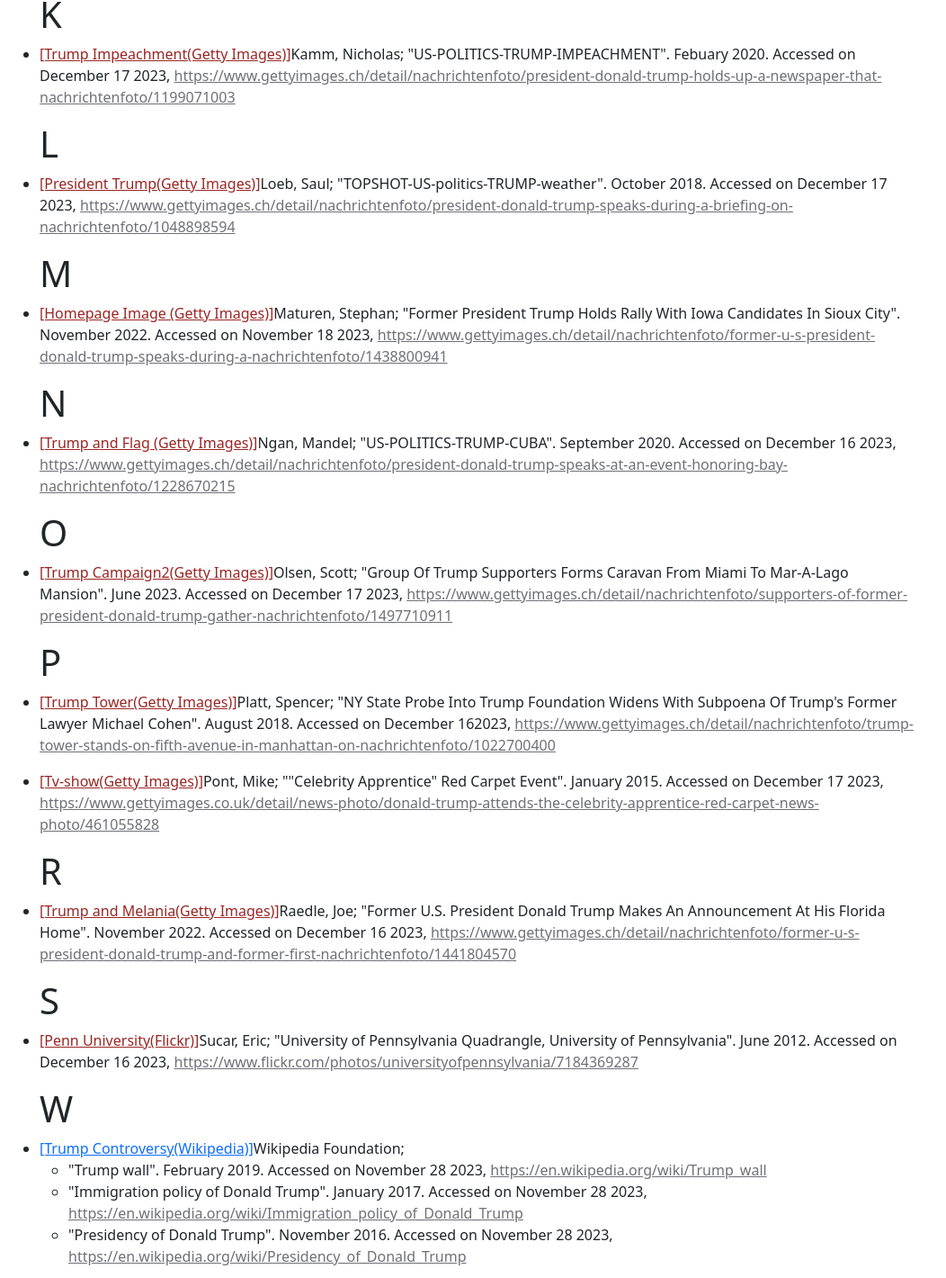
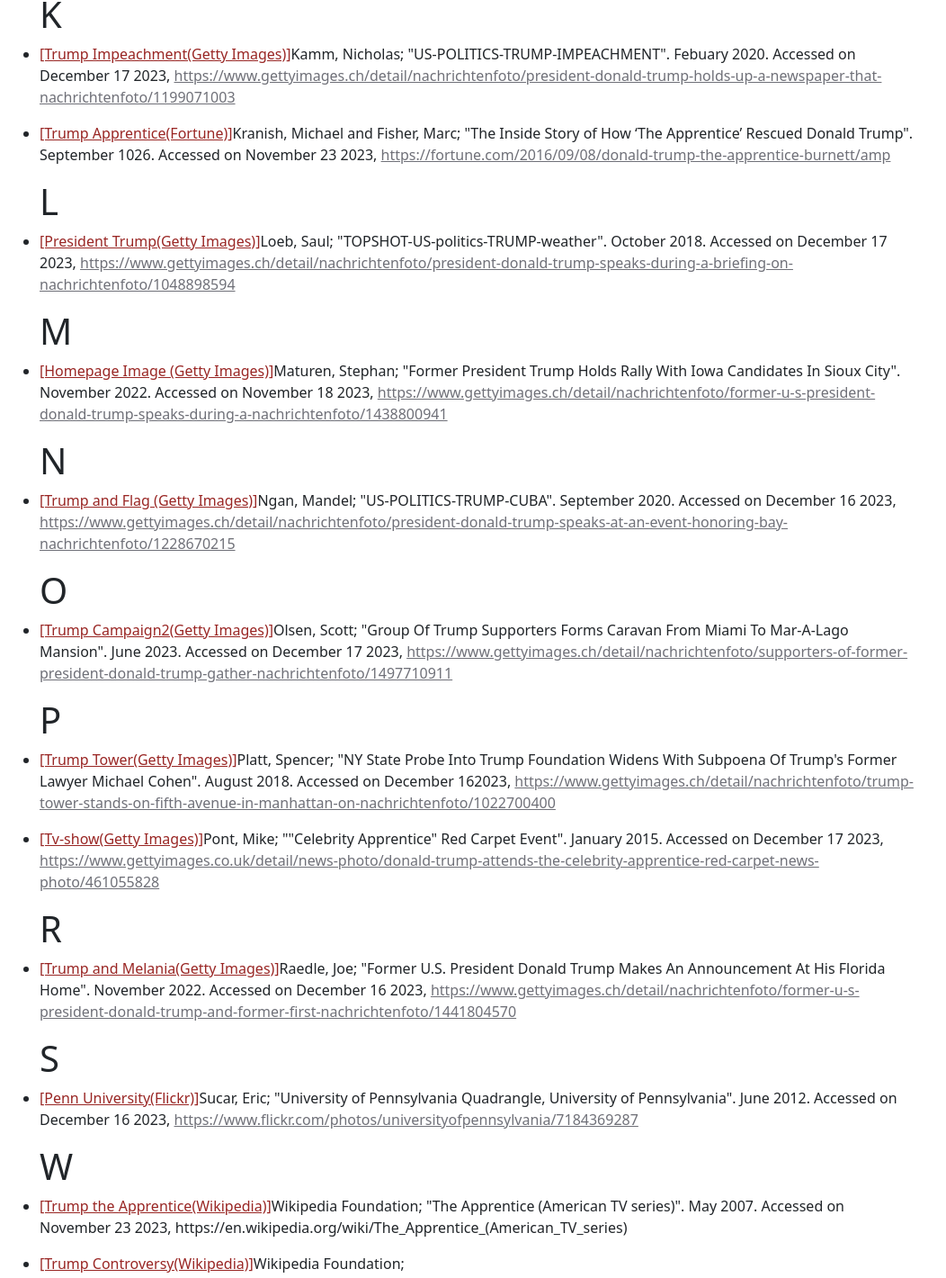
Before and after one commit to lucZwyssig/TrumpSiteFrontend, a React (Create React App) app: page /sources in a window 1280 px wide. Shown: the part 1210-2630 px from the top of the page at 90% size, without its empty margins (0-1052 px from the left). Built offline with nearby package versions, Linux system fonts and the light colour scheme.

Commit message:
feat: added sourcing for 4th article

```diff
--- a/src/Pages/Article4.js
+++ b/src/Pages/Article4.js
@@ -69,7 +69,7 @@
                             <p>Despite the success of “The Apprentice”, the show was not without controversy. Some critics argument that the depiction of Trump as a successful businessman distorted the reality and overemphasized his success. In addition to that Trump was often criticized for his controversial decisions and comments in the show, which lead to discussions about his leadership style.</p>
                             <p>After his success in “The Apprentice”, Trump entered the political Stage and was later elected as the 45. President of the United States. Some Analysts argue that his presence in the show influenced his political Career, by further strengthening his image as a successful leader and decision-maker.</p>
                             <p>The participation from Donald Trump in “The Apprentice” without doubt contributed to forming his public image. The show helped to establish him as a successful businessman and leader, but it was also accompanied by controversy and criticism. Unrelated to the opinions about Trump, “The Apprentice” remains as an important stepping stone of him becoming the 45. President of the United States of America.</p>
-                            <p>Sources: Wikipedia</p>
+                            <p>Source: [Trump Apprentice(Fortune)], [Trump Apprentice(Wikipedia)]</p>
                         </h4>
                     </div>
                 </Col>
--- a/src/Pages/Sources.js
+++ b/src/Pages/Sources.js
@@ -66,6 +66,9 @@
                         <li>
                             <p><a href="/timeline#impeachment" className="BacktrackLink">[Trump Impeachment(Getty Images)]</a>Kamm, Nicholas; "US-POLITICS-TRUMP-IMPEACHMENT". Febuary 2020. Accessed on December 17 2023, <a className="ToSource" href="https://www.gettyimages.ch/detail/nachrichtenfoto/president-donald-trump-holds-up-a-newspaper-that-nachrichtenfoto/1199071003">https://www.gettyimages.ch/detail/nachrichtenfoto/president-donald-trump-holds-up-a-newspaper-that-nachrichtenfoto/1199071003</a></p>
                         </li>
+                        <li>
+                            <p><a href="/article/4" className="BacktrackLink">[Trump Apprentice(Fortune)]</a>Kranish, Michael and Fisher, Marc; "The Inside Story of How ‘The Apprentice’ Rescued Donald Trump". September 1026. Accessed on November 23 2023, <a className="ToSource" href="https://fortune.com/2016/09/08/donald-trump-the-apprentice-burnett/amp">https://fortune.com/2016/09/08/donald-trump-the-apprentice-burnett/amp</a></p>
+                        </li>
                         <h1>
                             L
                         </h1>
@@ -116,7 +119,10 @@
                             W
                         </h1>
                         <li>
-                            <p><a href="/article/2" className="Backtracklink">[Trump Controversy(Wikipedia)]</a>Wikipedia Foundation;
+                            <p><a href="/article/4" className="BacktrackLink">[Trump the Apprentice(Wikipedia)]</a>Wikipedia Foundation; "The Apprentice (American TV series)". May 2007. Accessed on November 23 2023, <a className="ToSource" href="https://en.wikipedia.org/wiki/The_Apprentice_(American_TV_series)"></a>https://en.wikipedia.org/wiki/The_Apprentice_(American_TV_series)</p>
+                        </li>
+                        <li>
+                            <p><a href="/article/2" className="BacktrackLink">[Trump Controversy(Wikipedia)]</a>Wikipedia Foundation;
                                 <ul>
                                     <li>
                                         "Trump wall". February 2019. Accessed on November 28 2023, <a className="ToSource" href="https://en.wikipedia.org/wiki/Trump_wall">https://en.wikipedia.org/wiki/Trump_wall</a>
```
